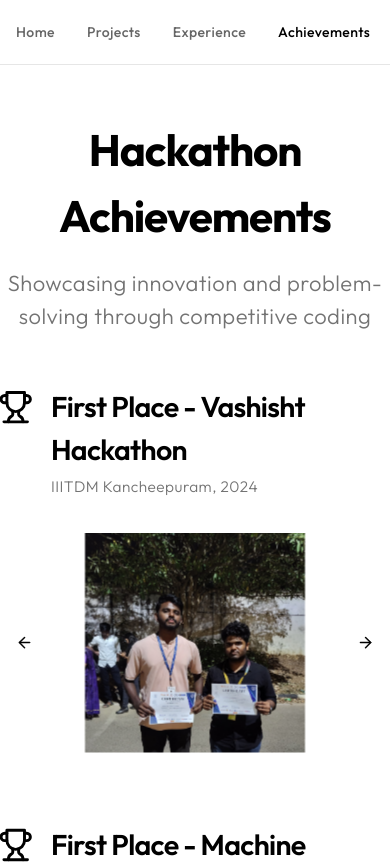
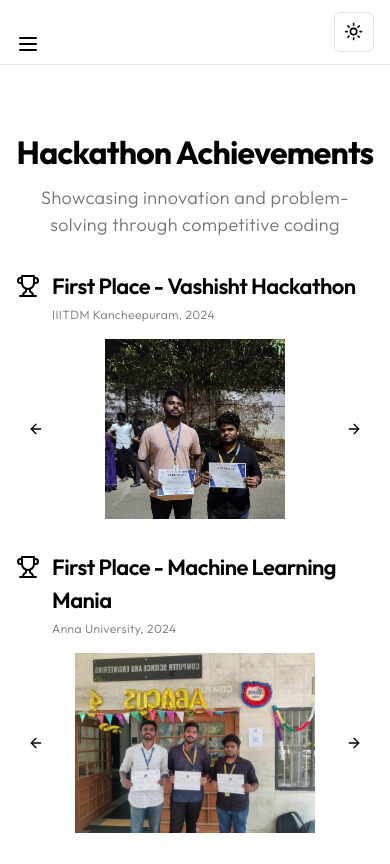
Before and after one commit to mithilesh-g-47/Portfolio, a Next.js app: page /achievements in a window 390 px wide. Shown: the top 864 px of the page. Built offline with nearby package versions, Linux system fonts and the light colour scheme.

Commit message:
Added Mobile view

```diff
--- a/app/achievements/page.tsx
+++ b/app/achievements/page.tsx
@@ -119,21 +119,21 @@ export default function AchievementsPage() {
   ];
 
   return (
-    <main className="min-h-screen bg-background py-12 md:py-20 overflow-hidden">
+    <main className="min-h-screen bg-background py-8 md:py-20 overflow-hidden pt-20 md:pt-27">
       <div className="container mx-auto px-4 md:px-6">
         <motion.div
           variants={fadeIn('up', 0.2)}
           initial="hidden"
           animate="show"
-          className="text-center mb-12"
+          className="text-center mb-8 md:mb-12"
         >
-          <h1 className="text-4xl md:text-5xl font-bold mb-4">Hackathon Achievements</h1>
-          <p className="text-lg text-muted-foreground">
+          <h1 className="text-3xl md:text-5xl font-bold mb-2 md:mb-4">Hackathon Achievements</h1>
+          <p className="text-base md:text-lg text-muted-foreground">
             Showcasing innovation and problem-solving through competitive coding
           </p>
         </motion.div>
 
-        <div className="max-w-5xl mx-auto space-y-16">
+        <div className="max-w-5xl mx-auto space-y-8 md:space-y-16">
           {hackathonAchievements.map((achievement, index) => (
             <motion.div
               key={achievement.title}
@@ -143,19 +143,19 @@ export default function AchievementsPage() {
               viewport={{ once: true }}
               className="group"
             >
-              <div className="grid md:grid-cols-2 gap-8 items-center">
-                <div className="space-y-4">
-                  <div className="flex items-start gap-4">
-                    <Trophy className="h-8 w-8 text-primary flex-shrink-0 mt-1" />
+              <div className="grid md:grid-cols-2 gap-4 md:gap-8 items-center">
+                <div className="space-y-3 md:space-y-4">
+                  <div className="flex items-start gap-3 md:gap-4">
+                    <Trophy className="h-6 w-6 md:h-8 md:w-8 text-primary flex-shrink-0 mt-1" />
                     <div>
-                      <h2 className="text-2xl font-semibold">{achievement.title}</h2>
-                      <p className="text-sm text-muted-foreground mt-1">
+                      <h2 className="text-xl md:text-2xl font-semibold">{achievement.title}</h2>
+                      <p className="text-xs md:text-sm text-muted-foreground mt-1">
                         {achievement.venue}
                       </p>
                     </div>
                   </div>
                   {typeof (achievement as any).description === 'string' && (
-                    <p className="text-muted-foreground">{(achievement as any).description}</p>
+                    <p className="text-sm md:text-base text-muted-foreground">{(achievement as any).description}</p>
                   )}
                 </div>
 
@@ -171,7 +171,7 @@ export default function AchievementsPage() {
                       {achievement.images.map((image, imageIndex) => (
                         <CarouselItem key={imageIndex} className="no-animation">
                           <div
-                            className="relative w-full h-[200px] sm:h-[250px] md:h-[300px] flex items-center justify-center overflow-hidden bg-transparent cursor-pointer no-animation"
+                            className="relative w-full h-[180px] sm:h-[250px] md:h-[300px] flex items-center justify-center overflow-hidden bg-transparent cursor-pointer no-animation"
                             onClick={() => setOpenImage(image)}
                           >
                             <Image
@@ -187,17 +187,17 @@ export default function AchievementsPage() {
                     </CarouselContent>
 
                     <CarouselPrevious
-                      className="absolute left-2 top-1/2 -translate-y-1/2 z-10 p-0 bg-background/80 hover:bg-background/90 shadow-none border-none"
+                      className="absolute left-1 md:left-2 top-1/2 -translate-y-1/2 z-10 p-0 h-8 w-8 md:h-10 md:w-10 bg-background/80 hover:bg-background/90 shadow-none border-none"
                     />
 
                     <CarouselNext
-                      className="absolute right-2 top-1/2 -translate-y-1/2 z-10 p-0 bg-background/80 hover:bg-background/90 shadow-none border-none"
+                      className="absolute right-1 md:right-2 top-1/2 -translate-y-1/2 z-10 p-0 h-8 w-8 md:h-10 md:w-10 bg-background/80 hover:bg-background/90 shadow-none border-none"
                     />
                   </Carousel>
                   <Dialog open={!!openImage} onOpenChange={() => setOpenImage(null)}>
-                    <DialogContent className="max-w-4xl bg-transparent backdrop-blur-xl backdrop-saturate-150 border-none p-4 flex items-center justify-center">
+                    <DialogContent className="max-w-4xl w-[95vw] md:w-[80vw] bg-transparent backdrop-blur-xl backdrop-saturate-150 border-none p-2 md:p-4 flex items-center justify-center">
                       {openImage && (
-                        <div className="relative w-full h-[80vh] flex items-center justify-center">
+                        <div className="relative w-full h-[70vh] md:h-[80vh] flex items-center justify-center">
                           <Image
                             src={openImage}
                             alt="Full Size"
--- a/app/experience/page.tsx
+++ b/app/experience/page.tsx
@@ -8,7 +8,7 @@ import { EXPERIENCE, EDUCATION } from "@/lib/constants";
 
 export default function ExperiencePage() {
   return (
-    <main className="min-h-screen bg-background py-20">
+    <main className="experience-page min-h-screen bg-background py-20">
       <div className="container px-4 mx-auto">
         <motion.div
           variants={fadeIn("up", 0.2)}
@@ -37,7 +37,7 @@ export default function ExperiencePage() {
                   initial="hidden"
                   whileInView="show"
                   viewport={{ once: true }}
-                  className="flex items-center gap-6 p-6 rounded-lg border bg-card text-card-foreground"
+                  className="flex flex-col md:flex-row items-start md:items-center gap-3 md:gap-6 p-3 md:p-6 rounded-lg border bg-card text-card-foreground"
                 >
                   <div className="flex-shrink-0">
                     {/* Company logo: using placeholder */}
--- a/app/globals.css
+++ b/app/globals.css
@@ -5,7 +5,7 @@
 /* Hide scrollbar for Chrome, Safari and Opera */
 ::-webkit-scrollbar {
   display: none;
-}
+  }
 
 /* Hide scrollbar for IE, Edge and Firefox */
 * {
@@ -119,7 +119,7 @@ html {
   body {
     @apply text-lg tracking-wide;
     letter-spacing: 0.02em;
-    padding-top: 4rem;
+    padding-top: 3rem;
   }
 
   h1 {
@@ -179,13 +179,45 @@ html {
 
 @media (max-width: 640px) {
   .main-content {
-    transform: scale(1.1);
+    transform: scale(1);
   }
   .achievements-page {
+    transform: scale(1);
+  }
+  .experience-page {
+    transform: scale(0.1);
+  }
+}
+
+
+.experience-page {
+  transform-origin: top center;
+  transform: scale(1.25);
+}
+
+@media (min-width: 1536px) {
+  .experience-page {
+    transform: scale(1.3);
+  }
+}
+
+@media (min-width: 1025px) and (max-width: 1535px) {
+  .experience-page {
+    transform: scale(1.25);
+  }
+}
+
+@media (min-width: 641px) and (max-width: 1024px) {
+  .experience-page {
     transform: scale(1.2);
   }
 }
 
+@media (max-width: 640px) {
+  .experience-page {
+    transform: scale(1); /* Reduce zoom for small screens */
+  }
+}
 /* Add this to disable carousel animations */
 .no-animation {
   transition: none !important;
--- a/app/page.tsx
+++ b/app/page.tsx
@@ -38,22 +38,18 @@ export default function Home() {
             Based In {userData.location.toUpperCase()}
           </motion.div>
 
-          <div className="title">
-            {letters.map((letter, index) => (
-              <motion.h1
-                key={index}
-                initial={{ opacity: 0, y: 20 }}
-                animate={{ opacity: 1, y: 0 }}
-                transition={{
-                  duration: 0.2,
-                  delay: index * 0.02,
-                }}
-                className="title-letter"
-              >
-                {letter === " " ? "\u00A0" : letter}
-              </motion.h1>
-            ))}
-          </div>
+          <motion.div
+            variants={fadeIn('up', 0.1)}
+            initial="hidden"
+            animate="show"
+            className="text-center"
+          >
+            <h1 className="text-4xl md:text-6xl font-bold mb-4">
+              <span className="block md:inline">Hi, I'm</span>{' '}
+              <span className="text-primary block md:inline">Mithilesh</span>{' '}
+              <span className="block md:inline"></span>
+            </h1>
+          </motion.div>
 
           <motion.div
             initial={{ opacity: 0, y: 20 }}
--- a/components/nav-tabs.tsx
+++ b/components/nav-tabs.tsx
@@ -5,6 +5,7 @@ import Link from 'next/link';
 import { usePathname } from 'next/navigation';
 import { cn } from '@/lib/utils';
 import { ThemeToggle } from '@/components/theme-toggle';
+import { Menu, X } from 'lucide-react';
 
 const tabs = [
   { name: 'Home', href: '/' },
@@ -17,31 +18,57 @@ const tabs = [
 
 export function NavTabs() {
   const pathname = usePathname();
+  const [isOpen, setIsOpen] = React.useState(false);
+
+  const toggleMenu = () => setIsOpen(!isOpen);
+  const closeMenu = () => setIsOpen(false);
 
   return (
     <header className="fixed top-0 left-0 right-0 z-[9999] border-b bg-background/80 backdrop-blur-lg backdrop-saturate-200">
-      <div className="container mx-auto px-4">
+      <div className="container mx-auto px-4 max-w-screen-xl">
         <nav className="flex h-16 items-center justify-between">
-          <div className="flex items-center space-x-8">
+          <div className="flex-1 flex justify-center sm:justify-center">
+            <div className="sm:hidden absolute left-4">
+              <button onClick={toggleMenu} className="text-foreground focus:outline-none">
+                {isOpen ? <X className="w-6 h-6" /> : <Menu className="w-6 h-6" />}
+              </button>
+            </div>
+            <div className="hidden sm:flex items-center space-x-8">
+              {tabs.map((tab) => (
+                <Link
+                  key={tab.href}
+                  href={tab.href}
+                  className={cn(
+                    'text-base font-medium transition-colors hover:text-primary',
+                    pathname === tab.href ? 'text-foreground' : 'text-foreground/60'
+                  )}
+                >
+                  {tab.name}
+                </Link>
+              ))}
+            </div>
+          </div>
+          <div className="absolute right-4 sm:static flex items-center">
+            <ThemeToggle />
+          </div>
+        </nav>
+        {isOpen && (
+          <div className="sm:hidden mt-2 space-y-2 text-center">
             {tabs.map((tab) => (
               <Link
                 key={tab.href}
                 href={tab.href}
+                onClick={closeMenu}
                 className={cn(
-                  'text-sm font-medium transition-colors hover:text-primary',
-                  pathname === tab.href
-                    ? 'text-foreground'
-                    : 'text-foreground/60'
+                  'block text-sm font-medium px-2 py-1 rounded hover:bg-accent hover:text-accent-foreground',
+                  pathname === tab.href ? 'text-foreground' : 'text-foreground/60'
                 )}
               >
                 {tab.name}
               </Link>
             ))}
           </div>
-          <div className="flex items-center">
-            <ThemeToggle />
-          </div>
-        </nav>
+        )}
       </div>
     </header>
   );
```
